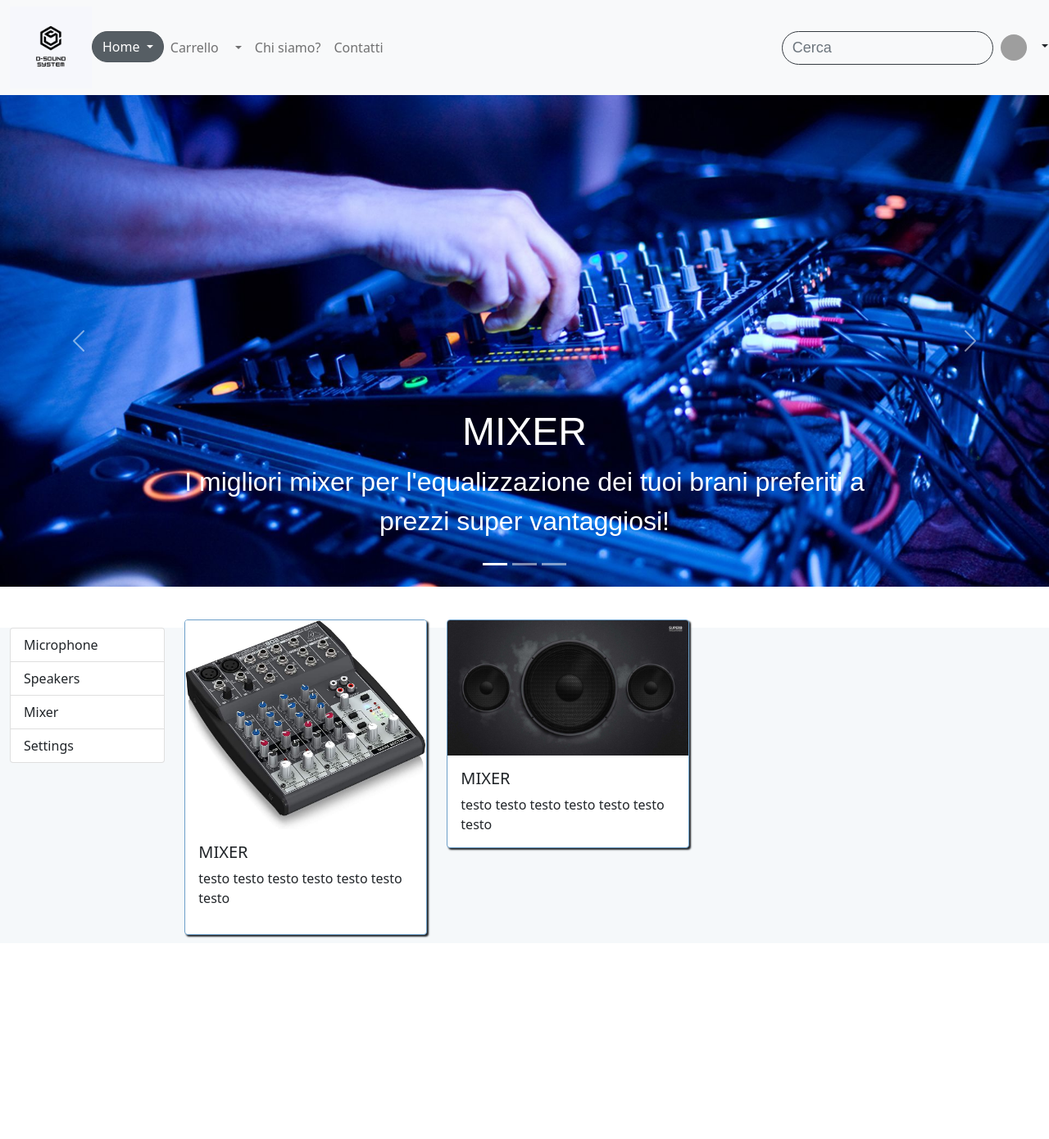
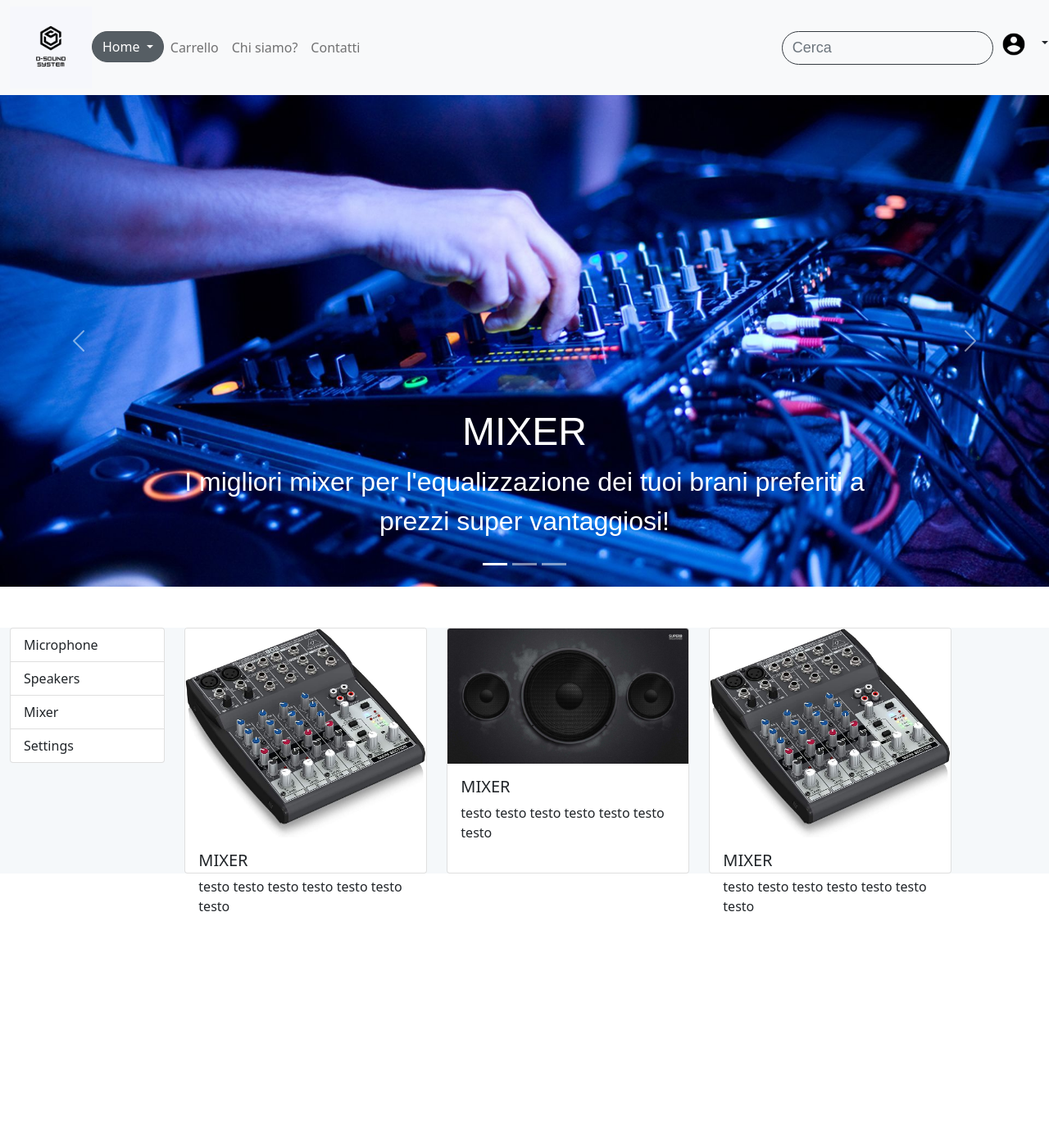
Before and after one commit to davidedimarco00/webProject, a PHP site: page /html/mainPage.html in a window 1280 px wide. Shown: the top 1390 px of the page at 82% size. Run offline with PHP 8.4, Linux system fonts and the light colour scheme; some libraries are stand-ins or nearby versions; grey boxes are pictures that could not be loaded.

Commit message:
modify mainpage

```diff
--- a/css/mainPageStyle.css
+++ b/css/mainPageStyle.css
@@ -1,6 +1,6 @@
 .selector-for-some-widget {
     box-sizing: content-box;
-  }
+}
 
 
 #logoImg {
@@ -12,8 +12,21 @@
     margin-right: 20%;
 }
 
+.navbar {
+    position: fixed;
+}
+
+main header nav .navbar {
+    position: fixed;
+}
+
 main nav div.dropdown a.btn {
     border-radius: 50px;
+}
+
+main nav div.form-inline .dropdown-menu {
+    align-content: center;
+    vertical-align:auto;
 }
 
 main nav div.form-inline input {
@@ -38,13 +51,10 @@ main nav div.form-inline:hover input{
 
 .dropdown:hover .dropdown-menu {
     display: block;
-    animation: .5s;
-    margin-top: 0;
+    transition: .5s;
+    margin-top: 30;
 }
 
-nav .navbar-nav form .btn {
-    background-color: red;
-}
 
 main .carousel-inner .carousel-item {
     height:600px;
@@ -97,15 +107,17 @@ main div.container .list-group a:hover{
     transition: .2s;
     color: white;
     font-size: bold;
- }
+}
 
- main div.container .card {
-    outline: none;
-    border-color: #6c9fc9;
-    box-shadow: 2px 2px 2px  ;
-    transform: translateY(-10px);
-    transition: .4s;
+main div.container .card {
+    height: 300px;
 }
+
+main div.container .card .card-body {
+    height: 400px;
+}
+
+
 
 main div.container .card:hover {
     outline: none;
--- a/html/mainPage.html
+++ b/html/mainPage.html
@@ -47,48 +47,31 @@
                                     <a class="nav-link" href="../html/cartPage.html">Carrello</a>
                                 </li>
 
-                                <li class="nav-item dropdown">
-                                    <a class="nav-link dropdown-toggle" href="#" id="navbarScrollingDropdown" role="button" data-bs-toggle="dropdown" aria-expanded="false">
-                                    </a>
-                                        <ul class="dropdown-menu" aria-labelledby="navbarScrollingDropdown">
-                                        <li><a class="dropdown-item" href="#">Action</a></li>
-                                        <li><a class="dropdown-item" href="#">Another action</a></li>
-                                        <li><hr class="dropdown-divider"></li>
-                                        <li><a class="dropdown-item" href="#">Something else here</a></li>
-                                    </ul>
-                                </li>
+
 
                                 <li class="nav-item">
                                     <a class="nav-link" href="../html/chisiamo.html">Chi siamo?</a>
                                 </li>
 
                                 <li class="nav-item">
-                                    <a class="nav-link" href="../contatti.html">Contatti</a>
+                                    <a class="nav-link" href="../html/contactsPage.html">Contatti</a>
                                 </li>
                             </ul>
 
                             <div class="form-inline my-2 my-lg-0">
                                 <form class="d-flex">
                                     <input class="form-control me-2" type="search" placeholder="Cerca" aria-label="Search">
-                                    <!--  <button class="btn btn-outline-success" id= "searchBar" type="submit">Cerca</button> ---->
-                                </form>
-                            </div>
 
-
-
-
-
-                            <div class="dropdown text-end">
-                                <a href="#" class="d-block link-dark text-decoration-none dropdown-toggle hide" id="dropdownUser1" data-bs-toggle="dropdown" aria-expanded="false">
-                                <img src="https://github.com/mdo.png" alt="accountImage" id="loginImage" width="32" height="32" class="rounded-circle">
-                                </a>
-                                <ul class="dropdown-menu text-small aria-hidden" aria-labelledby="dropdownUser1" style="position: absolute; inset: 0px 0px auto auto; margin: 0px; transform: translate(0px, 34px);" data-popper-placement="bottom-end">
-                                    <li><a class="dropdown-item" href="#">r5</a></li>
-                                    <li><a class="dropdown-item" href="#"></a></li>
-                                    <li><a class="dropdown-item" href="#"></a></li>
-                                    <li><hr class="dropdown-divider"></li>
-                                    <li><a class="dropdown-item" href="#"></a></li>
-                                </ul>
+                              <div class="dropdown text-end">
+                                  <a href="#" class="d-block link-dark text-decoration-none dropdown-toggle hide" id="dropdownUser1" data-bs-toggle="dropdown" aria-expanded="false">
+                                    <img src="../images/account-circle.png" alt="accountImage" id="loginImage" width="32" height="32" class="rounded-circle">
+                                  </a>
+                                  <ul class="dropdown-menu text-small aria-hidden" aria-labelledby="dropdownUser1" style="position: absolute; inset: 0px 0px auto auto; margin: 0px; transform: translate(0px, 34px);" data-popper-placement="bottom-end">
+                                      <li><a class="dropdown-item" href="../html/loginPage.html">Accedi</a></li>
+                                      <li><a class="dropdown-item" href="../html/signUpPage.html">Registrati</a></li>
+                                  </ul>
+                              </div>
+                            </form>
                             </div>
 
 
@@ -152,7 +135,7 @@
                   </div>
 
 
-                  <div class="col-3">
+                  <div class="col-3 my-auto">
 
                       <div class="card">
 
@@ -166,7 +149,7 @@
 
                   </div>
 
-                  <div class="col-3">
+                  <div class="col-3 my-auto">
                       <div class="card">
                         <img class="card-img-top" src="../images/speakerCOVER.jpg" alt="Card image cap">
                         <div class="card-body">
@@ -175,6 +158,21 @@
                         </div>
                       </div>
                   </div>
+
+                  <div class="col-3 my-auto">
+
+                    <div class="card">
+
+                      <img class="card-img-top" src="../images/mixer2.jpg" alt="Card image cap">
+                      <div class="card-body">
+                        <h5 class="card-title">MIXER</h5>
+                        <p class="card-text">testo testo testo testo testo testo testo</p>
+                        <a href="../html/productPage.html" class="stretched-link"></a>
+                      </div>
+                    </div>
+
+                </div>
+
                 </div>
               </div>
 
```
Also changed, not shown: css/loginPage.css (added, +42 -0 lines), html/loginPage.html (+64 -0 lines), html/signUpPage.html (added, +39 -0 lines), css/signUpPage.css (added), images/account-circle.png (added), images/loginSignUpBg.jpg (added).
